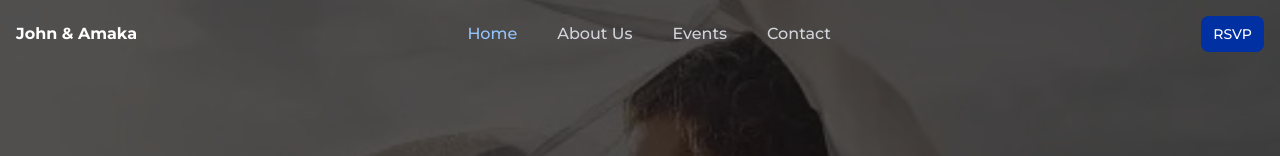
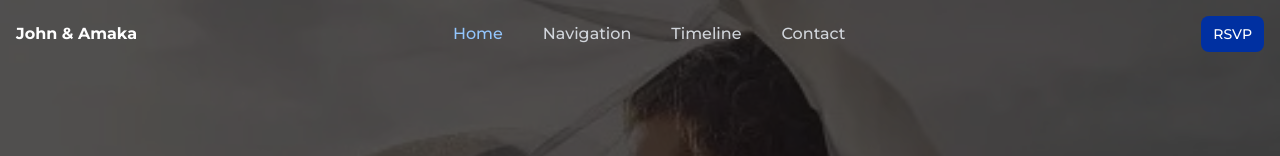
Before and after one commit to PetersGlory/johnamaka, a Next.js app: page / in a window 1280 px wide. Shown: the top 156 px of the page. Built offline with nearby package versions, Linux system fonts and the light colour scheme.

Commit message:
worked on the navbar

```diff
--- a/pages/Common/Location.jsx
+++ b/pages/Common/Location.jsx
@@ -3,7 +3,7 @@ import React from 'react'
 const Locationed = () => {
   return (
     <>
-        <div className="w-full items-center justify-center p-5 flex flex-col">
+        <div className="w-full items-center justify-center p-5 flex flex-col py">
             <h2 className="text-gray-600 mb-4 text-2xl font-bold uppercase">Venue Map</h2>
             <div className="w-full">
                 <div className="col-sm-12 mb-4 text-center">
--- a/pages/Common/Navbar.jsx
+++ b/pages/Common/Navbar.jsx
@@ -60,13 +60,13 @@ const Navbar = () => {
                 </Link>
               </li>
               <li>
-                <Link href="/about">
-                  <a href="#" className={`block py-2 pl-3 pr-4 ${colorChange && "text-gray-700"} text-gray-300 rounded hover:bg-gray-100 md:hover:bg-transparent md:hover:text-orange-700 md:p-0 dark:hover:bg-gray-700 dark:hover:text-white md:dark:hover:bg-transparent dark:border-gray-700 ${routers.pathname === "/about" && "bg-orange-700 md:bg-transparent md:text-orange-600"}`}>About Us</a>
+                <Link href="/info-section">
+                  <a href="#" className={`block py-2 pl-3 pr-4 ${colorChange && "text-gray-700"} text-gray-300 rounded hover:bg-gray-100 md:hover:bg-transparent md:hover:text-orange-700 md:p-0 dark:hover:bg-gray-700 dark:hover:text-white md:dark:hover:bg-transparent dark:border-gray-700 ${routers.pathname === "/info-section" && "bg-orange-700 md:bg-transparent md:text-orange-600"}`}>Navigation</a>
                 </Link>
               </li>
               <li>
-                <Link href="/events">
-                  <a href="#" className={`block py-2 pl-3 pr-4 ${colorChange && "text-gray-700"} text-gray-300 rounded hover:bg-gray-100 md:hover:bg-transparent md:hover:text-orange-700 md:p-0 dark:hover:bg-gray-700 dark:hover:text-white md:dark:hover:bg-transparent dark:border-gray-700 ${routers.pathname === "/events" && "bg-orange-700 md:bg-transparent md:text-orange-600"}`}>Events</a>
+                <Link href="/gallery">
+                  <a href="#" className={`block py-2 pl-3 pr-4 ${colorChange && "text-gray-700"} text-gray-300 rounded hover:bg-gray-100 md:hover:bg-transparent md:hover:text-orange-700 md:p-0 dark:hover:bg-gray-700 dark:hover:text-white md:dark:hover:bg-transparent dark:border-gray-700 ${routers.pathname === "/gallery" && "bg-orange-700 md:bg-transparent md:text-orange-600"}`}>Timeline</a>
                 </Link>
               </li>
               <li>
--- a/styles/globals.css
+++ b/styles/globals.css
@@ -84,7 +84,7 @@ footer,.immegration{
   bottom: 0;
   right: 0;
   width: 100%;
-  height: 100%;
+  height: 80vh;
 }
 
 .header-hero {
```
